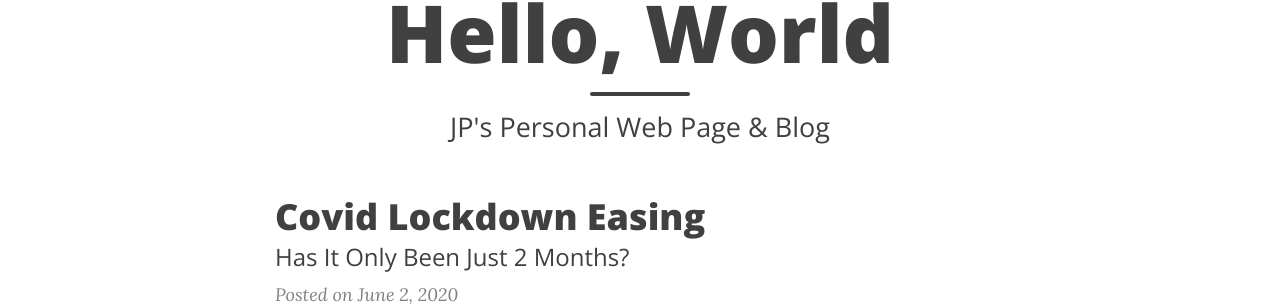
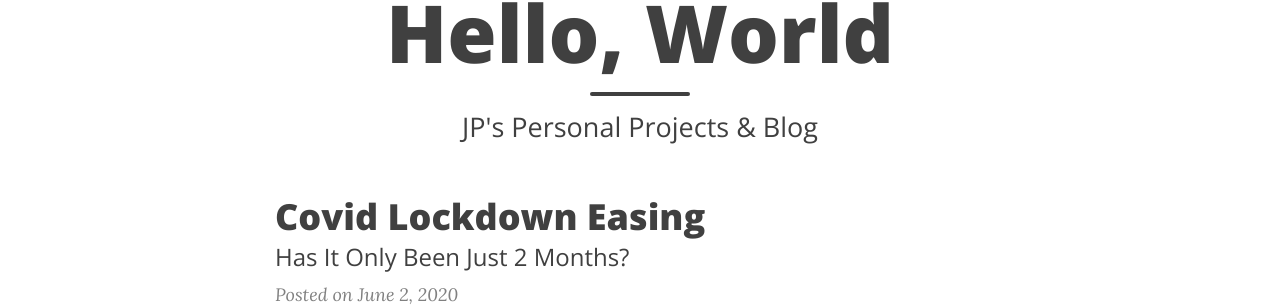
Before and after one commit to corticalstack/corticalstack.github.io, a Jekyll site: the page built from index.html, in a window 1280 px wide and 900 px high. Shown: the part 142-448 px from the top of the window. Built offline with Jekyll 4.4.1, drawn with Linux system fonts in a browser that asks for light colours; nearby versions of some CDN libraries; the list of posts is cut into pages by our own code.

Commit message:
Initial wip

```diff
--- a/index.html
+++ b/index.html
@@ -1,5 +1,5 @@
 ---
 layout: home
 title: Hello, World
-subtitle: JP's Personal Web Page & Blog
+subtitle: JP's Personal Projects & Blog
 ---
```
